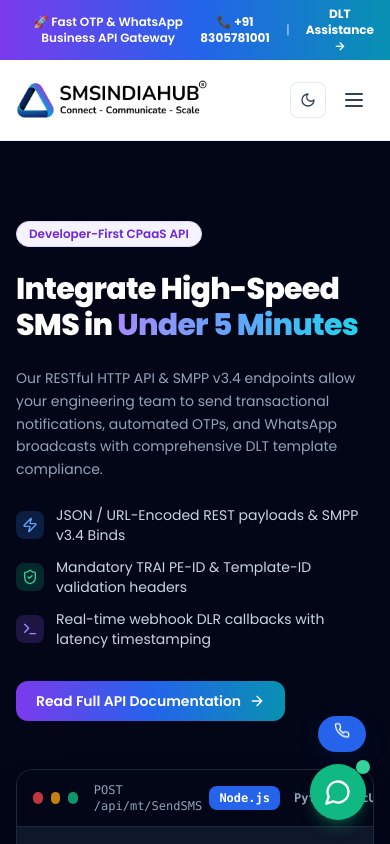
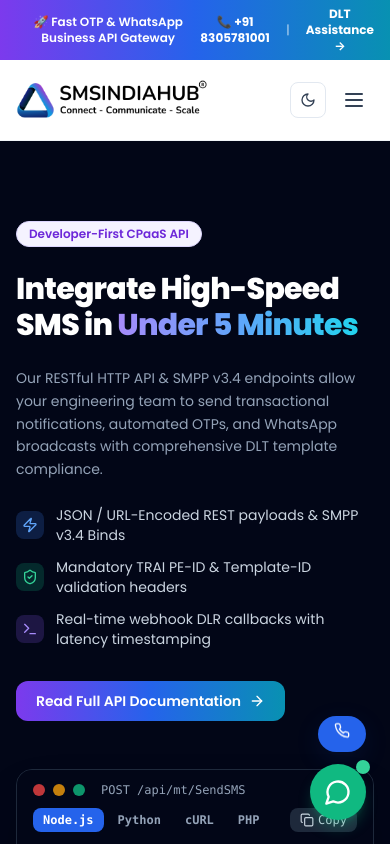
Before and after one commit to AkPrajapati8719/smsindiahub_frontend, a Next.js app: page /api/india in a window 390 px wide. Shown: the top 844 px of the page. Built offline with nearby package versions, Linux system fonts and the light colour scheme.

Commit message:
api header udpated

```diff
--- a/src/components/sections/ApiPlayground.tsx
+++ b/src/components/sections/ApiPlayground.tsx
@@ -73,9 +73,9 @@
           {/* Right Column: Code Editor Terminal */}
           <div className="lg:col-span-7">
             <div className="overflow-hidden rounded-2xl border border-slate-800 bg-slate-900 shadow-2xl">
-              {/* Terminal Window Header Bar */}
-              <div className="flex items-center justify-between border-b border-slate-800 bg-slate-950 px-4 py-3">
-                {/* Traffic lights */}
+              {/* Terminal Window Header Bar (2 lines on mobile, single line on desktop) */}
+              <div className="flex flex-col sm:flex-row sm:items-center sm:justify-between gap-2.5 sm:gap-0 border-b border-slate-800 bg-slate-950 px-4 py-3">
+                {/* Line 1 on mobile: Traffic lights & endpoint */}
                 <div className="flex items-center gap-2">
                   <div className="h-3 w-3 rounded-full bg-red-500/80" />
                   <div className="h-3 w-3 rounded-full bg-amber-500/80" />
@@ -83,7 +83,8 @@
                   <span className="ml-2 font-mono text-xs text-slate-400">POST /api/mt/SendSMS</span>
                 </div>
 
-                {/* Language Switcher Tabs */}
+                {/* Line 2 on mobile: Language Switcher Tabs & Copy button */}
+                <div className="flex items-center justify-between sm:justify-end gap-1">
                   <div className="flex items-center gap-1">
                     {endpoint.snippets.map((snip) => (
                       <button
@@ -98,9 +99,10 @@
                         {snip.label}
                       </button>
                     ))}
+                  </div>
                   <button
                     onClick={handleCopy}
-                    className="ml-2 flex items-center gap-1 rounded-lg bg-slate-800 px-2.5 py-1 font-mono text-xs text-slate-300 hover:bg-slate-700 transition-colors"
+                    className="ml-2 flex items-center gap-1 rounded-lg bg-slate-800 px-2.5 py-1 font-mono text-xs text-slate-300 hover:bg-slate-700 transition-colors shrink-0"
                   >
                     {copied ? (
                       <>
```
Lines whose indentation alone changed are shown as unchanged.
